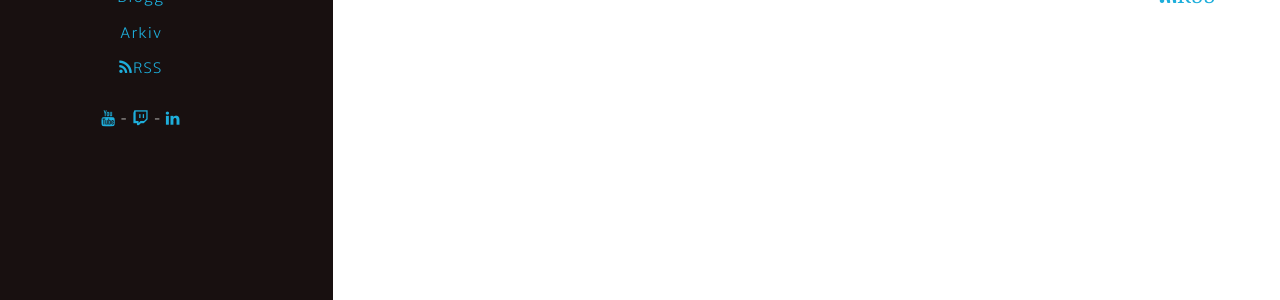
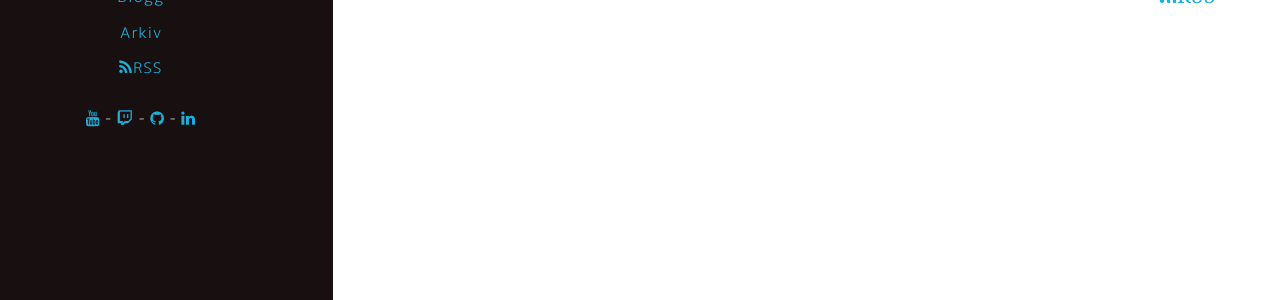
Before and after one commit to skarlman/LunchMed.NET, a Jekyll site: the page built from blog/arkiv.html, in a window 1280 px wide. Shown: the part 389-689 px from the top of the page. Built offline with Jekyll 4.4.1, drawn with Linux system fonts in a browser that asks for light colours; nearby versions of some CDN libraries; some web fonts are replaced.

Commit message:
Add github

```diff
--- a/_layouts/post.html
+++ b/_layouts/post.html
@@ -21,6 +21,8 @@ layout: default
               <a href="https://youtube.com/channel/UCgRHdbaT_Bpf_xAgI_v_GOw" target="_blank"><i class="fa fa-youtube"></i></a>
               -
                           <a href="https://twitch.tv/lunchmednet" target="_blank"><i class="fa fa-twitch"></i></a>
+              -
+                          <a href="https://github.com/skarlman/" target="_blank"><i class="fa fa-github"></i></a>
                -
                           <a href="https://www.linkedin.com/in/skarlman/" target="_blank"><i class="fa fa-linkedin"></i></a>
 
```
